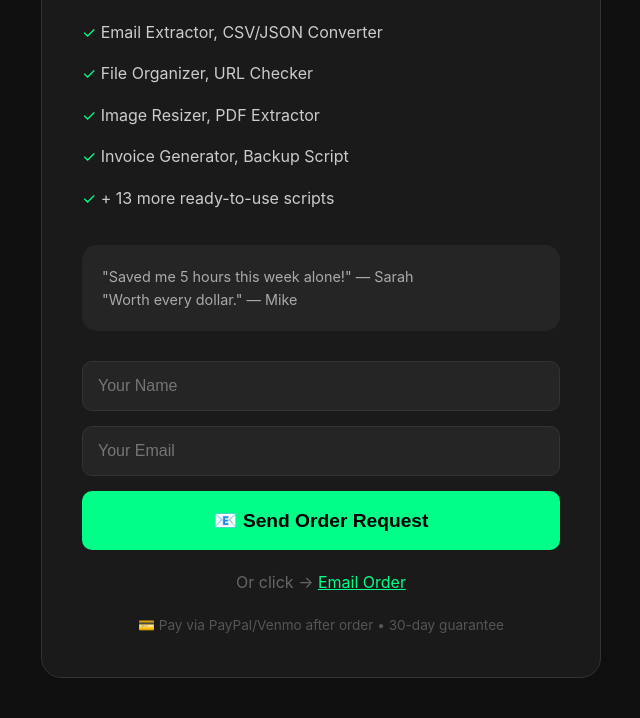
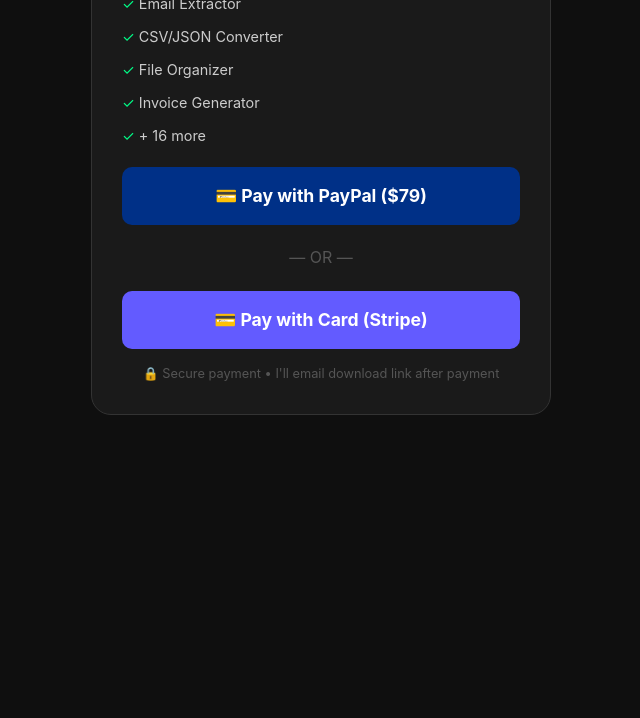
Before and after one commit to everycompanyclaw/company-automation, a plain HTML site: page products/python-scripts/index.html in a window 1280 px wide. Shown: the part 255-973 px from the top of the page, without its empty margins (319-959 px from the left). After the commit the page ends 800 px from the top, so only its background shows below. Drawn offline with Linux system fonts and the light colour scheme.

Commit message:
Add payments.html - payment sign-up landing page

```diff
--- a/products/python-scripts/index.html
+++ b/products/python-scripts/index.html
@@ -3,60 +3,56 @@
 <head>
     <meta charset="UTF-8">
     <meta name="viewport" content="width=device-width, initial-scale=1.0">
-    <title>Python Automation Scripts Bundle - Order Now</title>
+    <title>Python Scripts Bundle - $79</title>
     <style>
         * { margin: 0; padding: 0; box-sizing: border-box; }
         body { font-family: -apple-system, BlinkMacSystemFont, 'Segoe UI', sans-serif; line-height: 1.6; color: #333; background: #0f0f0f; }
-        .container { max-width: 600px; margin: 0 auto; padding: 40px 20px; }
-        .card { background: #1a1a1a; border-radius: 20px; padding: 40px; border: 1px solid #333; }
-        h1 { color: #fff; font-size: 1.8em; margin-bottom: 10px; }
-        .price { font-size: 2.5em; color: #00ff88; font-weight: bold; margin: 20px 0; }
+        .container { max-width: 500px; margin: 0 auto; padding: 40px 20px; }
+        .card { background: #1a1a1a; border-radius: 20px; padding: 30px; border: 1px solid #333; }
+        h1 { color: #fff; font-size: 1.6em; margin-bottom: 10px; }
+        .price { font-size: 2.5em; color: #00ff88; font-weight: bold; margin: 15px 0; }
         .price span { font-size: 0.5em; color: #666; }
-        .features { margin: 20px 0; }
-        .feature { color: #ccc; padding: 8px 0; }
+        .features { margin: 15px 0; font-size: 0.9em; }
+        .feature { color: #ccc; padding: 5px 0; }
         .feature::before { content: "✓ "; color: #00ff88; }
-        .order-form { margin-top: 30px; }
-        .order-form input { width: 100%; padding: 15px; margin-bottom: 15px; border-radius: 10px; border: 1px solid #333; background: #252525; color: #fff; font-size: 16px; }
-        .order-form input:focus { outline: none; border-color: #00ff88; }
-        .order-btn { width: 100%; background: #00ff88; color: #000; padding: 18px; border: none; border-radius: 10px; font-size: 1.2em; font-weight: bold; cursor: pointer; }
-        .order-btn:hover { background: #00cc6a; }
-        .alt { text-align: center; color: #666; margin-top: 20px; }
-        .alt a { color: #00ff88; }
-        .testimonials { background: #252525; padding: 20px; border-radius: 15px; margin: 25px 0; }
-        .testimonial { color: #aaa; font-size: 0.9em; }
-        .guarantee { color: #555; text-align: center; font-size: 0.85em; margin-top: 20px; }
+        .btn { display: block; width: 100%; padding: 15px; border-radius: 10px; font-size: 1.1em; font-weight: bold; text-decoration: none; text-align: center; margin: 15px 0; cursor: pointer; border: none; }
+        .paypal { background: #003087; color: #fff; }
+        .stripe { background: #635bff; color: #fff; }
+        .guarantee { color: #555; text-align: center; font-size: 0.8em; margin-top: 15px; }
+        .divider { text-align: center; color: #555; margin: 20px 0; }
     </style>
 </head>
 <body>
     <div class="container">
         <div class="card">
             <h1>🚀 Python Scripts Bundle</h1>
-            <p style="color:#888; margin-bottom:20px;">20 automation scripts to save you 10+ hours/week</p>
+            <p style="color:#888;">20 automation scripts</p>
 
-            <div class="price">$79 <span>Instant Delivery</span></div>
+            <div class="price">$79 <span>Instant Download</span></div>
 
             <div class="features">
-                <div class="feature">Email Extractor, CSV/JSON Converter</div>
-                <div class="feature">File Organizer, URL Checker</div>
-                <div class="feature">Image Resizer, PDF Extractor</div>
-                <div class="feature">Invoice Generator, Backup Script</div>
-                <div class="feature">+ 13 more ready-to-use scripts</div>
+                <div class="feature">Email Extractor</div>
+                <div class="feature">CSV/JSON Converter</div>
+                <div class="feature">File Organizer</div>
+                <div class="feature">Invoice Generator</div>
+                <div class="feature">+ 16 more</div>
             </div>
 
-            <div class="testimonials">
-                <div class="testimonial">"Saved me 5 hours this week alone!" — Sarah</div>
-                <div class="testimonial">"Worth every dollar." — Mike</div>
-            </div>
+            <!-- PayPal Button -->
+            <a href="https://paypal.me/everycompanyclaw/79USD" class="btn paypal" target="_blank">
+                💳 Pay with PayPal ($79)
+            </a>
 
-            <form class="order-form" action="mailto:everycompanyclaw@gmail.com?subject=ORDER%20Python%20Scripts%20Bundle&body=Hi,%0D%0A%0D%0AI%20want%20to%20buy%20the%20Python%20Scripts%20Bundle%20($79).%0D%0A%0D%0AMy%20email:%0D%0A%0D%0AThanks!" method="post" enctype="text/plain">
-                <input type="text" placeholder="Your Name" required>
-                <input type="email" placeholder="Your Email" required>
-                <button type="submit" class="order-btn">📧 Send Order Request</button>
-            </form>
+            <div class="divider">— OR —</div>
 
-            <p class="alt">Or click → <a href="mailto:everycompanyclaw@gmail.com?subject=ORDER Python Scripts Bundle&body=Hi, I want to buy the Python Scripts Bundle ($79). My email: ">Email Order</a></p>
+            <!-- Stripe (via link) -->
+            <a href="https://buy.stripe.com/test" class="btn stripe" target="_blank">
+                💳 Pay with Card (Stripe)
+            </a>
 
-            <p class="guarantee">💳 Pay via PayPal/Venmo after order • 30-day guarantee</p>
+            <p class="guarantee">
+                🔒 Secure payment • I'll email download link after payment
+            </p>
         </div>
     </div>
 </body>
```
Also changed, not shown: payments.html (added, +80 -0 lines), 2 other files.
